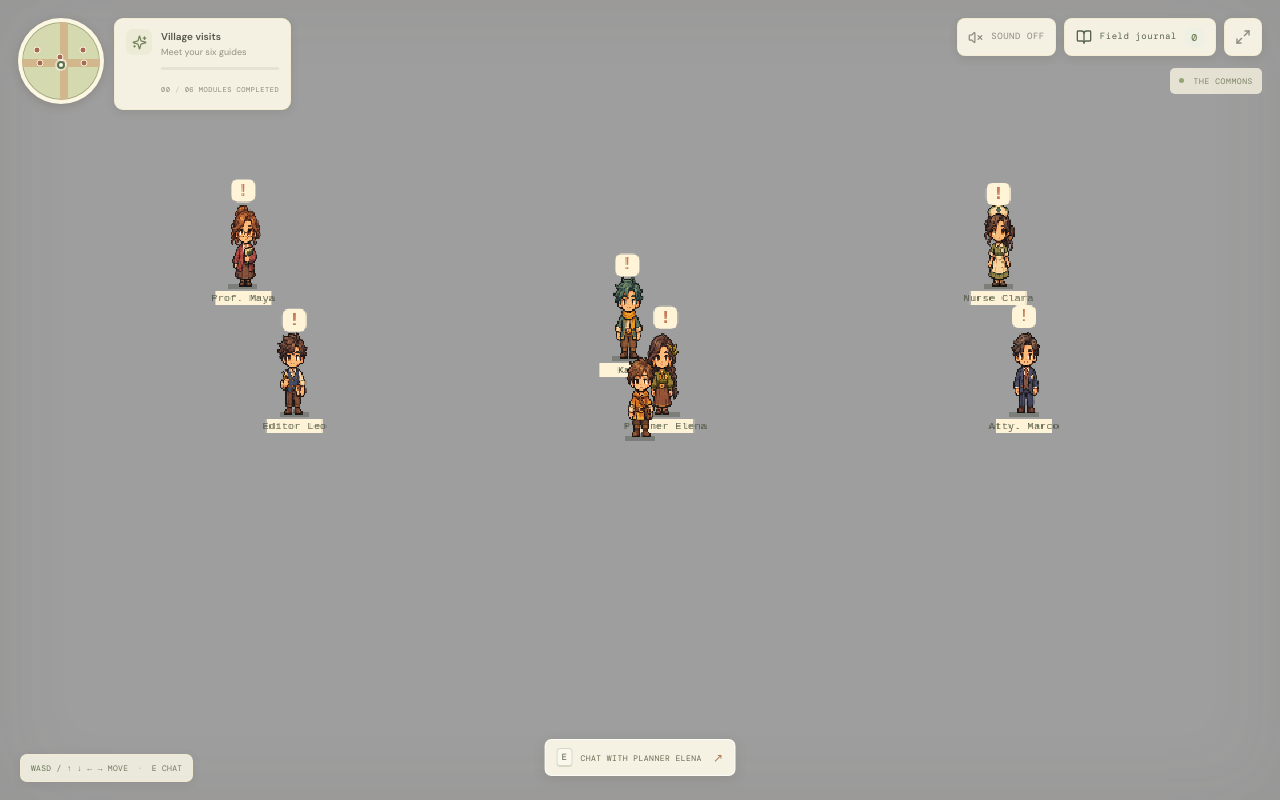
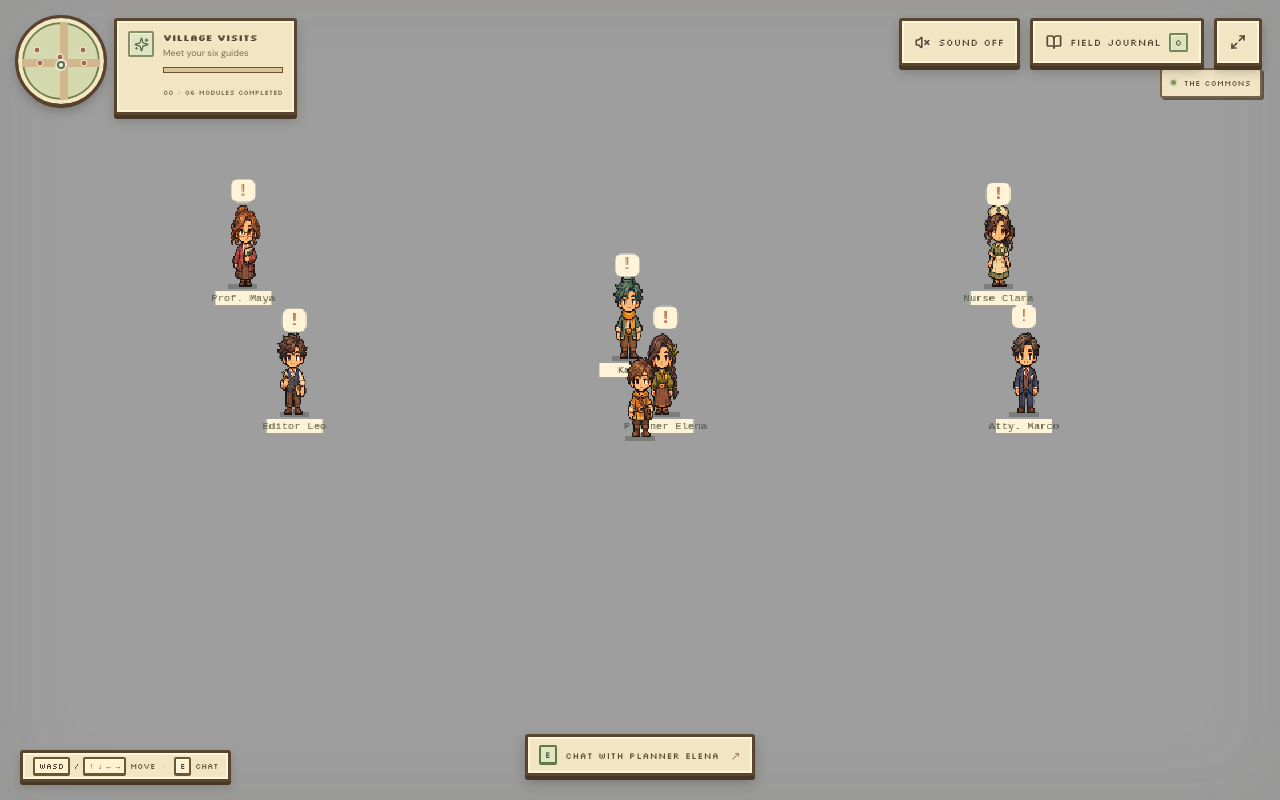
Before and after one commit to Mica02206/Gensoc, a React (Vite) app: page / in a window 1280 px wide. Built offline with nearby package versions, Linux system fonts and the light colour scheme.

Commit message:
Update Site source

```diff
--- a/src/styles.css
+++ b/src/styles.css
@@ -1,4 +1,5 @@
 @import url('https://fonts.googleapis.com/css2?family=DM+Mono:wght@400;500&family=DM+Sans:wght@400;500;600;700&family=Fraunces:opsz,wght@9..144,500;9..144,600&display=swap');
+@import url('https://fonts.googleapis.com/css2?family=Silkscreen:wght@400;700&display=swap');
 @tailwind base;
 @tailwind components;
 @tailwind utilities;
@@ -58,3 +59,70 @@ body{overflow:hidden}
 .dpad{z-index:4}
 @media(max-width:800px){.dialogue-wrap{left:4%;right:4%;bottom:2.5%}.dialogue-card{padding-left:clamp(155px,25vw,220px);padding-right:18px}.dialogue-portrait{width:clamp(155px,25vw,220px)}.portrait-art{height:clamp(215px,32vh,285px)}}
 @media(max-width:560px){.dialogue-wrap{left:3%;right:3%;bottom:2%}.dialogue-card{min-height:220px;max-height:47vh;padding:16px 10px 12px clamp(125px,34vw,155px);border-width:4px;border-radius:20px 17px 20px 17px}.dialogue-card::before{inset:6px;border-radius:14px}.dialogue-header{margin-bottom:7px;font-size:7px}.dialogue-card h2{font-size:16px;line-height:1.18}.dialogue-sub,.feedback-text{font-size:9px}.dialogue-portrait{left:-4px;width:clamp(120px,34vw,155px);bottom:-1px}.portrait-art{height:clamp(190px,27vh,235px)}.portrait-caption{top:-14px;font-size:7px;padding:5px 7px}.dialogue-options{gap:4px;margin-top:7px}.dialogue-options>button{min-height:38px;padding:5px 6px;grid-template-columns:15px 1fr 10px}.dialogue-options>button>b{font-size:8px}.dialogue-options>button>small{font-size:7px}.story-text{font-size:9px;line-height:1.5;max-height:18vh}.chapter-kicker{font-size:6px}.quiz-options{gap:4px;margin:7px 0}.quiz-options button{min-height:31px;padding:5px;font-size:8px}.option-key{width:16px;height:16px;flex-basis:16px}.dialogue-footer{margin-top:5px}.saved-tag,.quiet-note{font-size:6px}.result-actions{margin-top:9px}}
+
+/* Give the game chrome the same chunky, hand-crafted language as the map. */
+:root{--pixel-wood:#59442e;--pixel-wood-light:#98734b;--pixel-paper:#f2e5c3;--pixel-paper-light:#fff5d9;--pixel-shadow:#463824;--pixel-green:#63784d}
+.game-toolbar{gap:10px}
+.game-toolbar .audio-button,.game-toolbar .journal-button,.game-toolbar .fullscreen-button{position:relative;height:48px;padding:0 13px;border:3px solid var(--pixel-wood);border-radius:3px;background:var(--pixel-paper);color:#584a34;box-shadow:inset 0 0 0 2px var(--pixel-paper-light),0 4px 0 var(--pixel-shadow),0 6px 11px rgba(32,30,19,.24);backdrop-filter:none;font-family:'Silkscreen',var(--mono);font-size:10px;letter-spacing:.025em;text-shadow:0 1px 0 #fff8df;transition:transform .08s,box-shadow .08s,background .12s}
+.game-toolbar .audio-button:hover,.game-toolbar .journal-button:hover,.game-toolbar .fullscreen-button:hover{transform:translateY(-2px);background:#fff0c8;border-color:#483723;box-shadow:inset 0 0 0 2px #fff8df,0 6px 0 var(--pixel-shadow),0 8px 13px rgba(32,30,19,.25)}
+.game-toolbar .audio-button:active,.game-toolbar .journal-button:active,.game-toolbar .fullscreen-button:active{transform:translateY(2px);box-shadow:inset 0 0 0 2px #fff4d3,0 1px 0 var(--pixel-shadow)}
+.game-toolbar .audio-button svg,.game-toolbar .journal-button svg,.game-toolbar .fullscreen-button svg{stroke-width:2.6px;filter:drop-shadow(1px 1px 0 rgba(255,255,255,.5))}
+.game-toolbar .fullscreen-button{width:48px;padding:0;display:grid;place-items:center}
+.game-toolbar .journal-button b{border:2px solid #75845b;border-radius:2px;background:#dce3bd;color:#45543b;box-shadow:inset 1px 1px #f5f0d8;font-family:'Silkscreen',var(--mono);font-size:9px}
+.world-location{border:2px solid #776345;border-radius:3px;background:#f2e5c6;color:#66563b;box-shadow:2px 2px 0 rgba(59,47,31,.65);backdrop-filter:none;font-family:'Silkscreen',var(--mono);font-size:8px;letter-spacing:.025em}
+.world-location i{background:#83975b;box-shadow:0 0 0 2px #d8dcb6}
+.world-top-left .minimap{border:4px solid #f3e7c4;outline:3px solid #58432c;box-shadow:0 4px 0 #483722,0 6px 12px rgba(35,30,20,.35),inset 0 0 0 2px #73804e}
+.quest-card{border:3px solid var(--pixel-wood);border-radius:3px;background:#f2e5c3;box-shadow:inset 0 0 0 2px #fff4d5,0 4px 0 var(--pixel-shadow),0 6px 12px rgba(35,30,20,.22);backdrop-filter:none}
+.quest-icon{border:2px solid #849064;border-radius:2px;background:#dfe4c4;color:#596c45;box-shadow:inset 1px 1px #f8f0d1}
+.quest-copy b{font-family:'Silkscreen',var(--mono);font-size:9px;color:#574630}
+.quest-copy>span{color:#7d704f}
+.quest-progress{height:6px;border:1px solid #675137;border-radius:0;background:#d8c698}
+.quest-progress i{border-radius:0;background:#738653;box-shadow:inset 0 1px #b8c78b}
+.quest-copy small{font-family:'Silkscreen',var(--mono);font-size:7px;color:#756344;letter-spacing:0}
+.controls-hint{border:3px solid var(--pixel-wood);border-radius:3px;background:var(--pixel-paper);color:#66543b;box-shadow:inset 0 0 0 2px var(--pixel-paper-light),0 3px 0 var(--pixel-shadow),0 5px 10px rgba(35,30,20,.2);font-family:'Silkscreen',var(--mono);font-size:8px;letter-spacing:0}
+.controls-hint kbd{border:2px solid #6b5637;border-bottom-width:3px;border-radius:2px;background:#fff3d1;color:#4c412c;padding:2px 4px;box-shadow:inset 1px 1px #fffbea;font-family:'Silkscreen',var(--mono);font-size:8px}
+.interact-prompt{border:3px solid var(--pixel-wood);border-radius:3px;background:var(--pixel-paper);box-shadow:inset 0 0 0 2px var(--pixel-paper-light),0 4px 0 var(--pixel-shadow),0 7px 13px rgba(32,30,19,.26);color:#5f4d32;font-family:'Silkscreen',var(--mono);font-size:9px}
+.interact-prompt:hover{background:#fff2ce}
+.interact-prompt kbd{border:2px solid var(--pixel-green);border-bottom-width:3px;border-radius:2px;background:#e0e6c1;color:#43563b;font-family:'Silkscreen',var(--mono);font-size:9px}
+.dpad button{border:3px solid var(--pixel-wood);border-radius:3px;background:#f0e3c2;color:#5c4b31;box-shadow:inset 0 0 0 2px #fff4d7,0 3px 0 var(--pixel-shadow),0 4px 8px rgba(32,30,19,.2)}
+.dpad button:active{background:#dce3bb;transform:translateY(2px);box-shadow:inset 0 0 0 2px #f6f0d6,0 1px 0 var(--pixel-shadow)}
+.pad-center{border:2px solid #806343;border-radius:2px;background:#d6c79e;box-shadow:inset 1px 1px #e9dfbf}
+.dialogue-card{border-radius:5px;box-shadow:inset 0 0 0 3px #fff9e9,inset 0 0 0 5px #e1ceb0,0 5px 0 rgba(89,63,42,.4)}
+.dialogue-card::before{border-radius:2px}
+.dialogue-options>button{border:2px solid #896b47;border-radius:3px;background:#f8efd7;box-shadow:inset 0 0 0 2px #fff9e8,0 3px 0 #6c5132}
+.dialogue-options>button:hover{background:#fff6df;border-color:#644b30;transform:translateY(-2px);box-shadow:inset 0 0 0 2px #fff9e8,0 5px 0 #6c5132}
+.quiz-options button{border:2px solid #896b47;border-radius:3px;background:#f8efd7;box-shadow:inset 0 0 0 2px #fff9e8,0 2px 0 #6c5132}
+.quiz-options button:hover{border-color:#644b30;background:#fff6df}
+.option-key{border:2px solid #8b704e;border-radius:2px;background:#e9dfc4;color:#5c4a31;font-family:'Silkscreen',var(--mono)}
+.primary-button{border:3px solid #40533a;border-radius:3px;background:#748a58;box-shadow:inset 0 0 0 2px #a9b985,0 4px 0 #405033;color:#fff4d6;font-family:'Silkscreen',var(--mono);font-size:9px;text-shadow:1px 1px #4b5c3e}
+.primary-button:hover{background:#829663;transform:translateY(-2px);box-shadow:inset 0 0 0 2px #b8c895,0 6px 0 #405033}
+.primary-button:active{transform:translateY(2px);box-shadow:inset 0 0 0 2px #a6b582,0 1px 0 #405033}
+.small-secondary{border:2px solid #896b47;border-radius:3px;background:#eee2c2;box-shadow:inset 0 0 0 1px #fff6db,0 3px 0 #6c5132;color:#655035;font-family:'Silkscreen',var(--mono);font-size:8px}
+.small-secondary:hover{background:#fff0c9}
+.link-button{border-radius:2px;color:#765a37;font-family:'Silkscreen',var(--mono);font-size:8px}
+.saved-tag,.quiet-note,.chapter-kicker{font-family:'Silkscreen',var(--mono);letter-spacing:0}
+.modal-scrim{background:rgba(24,31,21,.58);backdrop-filter:blur(2px)}
+.journal-modal,.summary-modal{border:4px solid var(--pixel-wood);border-radius:4px;background:#f1e4c2;box-shadow:inset 0 0 0 3px #fff5da,0 7px 0 #453624,0 24px 65px rgba(20,24,16,.5)}
+.journal-heading,.journal-footer{border-color:#a98c61}
+.journal-heading{background:#ead9b4;border-bottom-width:3px}
+.journal-icon,.journal-nav-index{border:2px solid #718052;border-radius:3px;background:#dce2bd;color:#536544;box-shadow:inset 1px 1px #f7f1d9}
+.journal-heading h2{color:#594630}
+.journal-heading p,.journal-footer{color:#756447}
+.journal-body{background:#f1e5c7}
+.journal-nav{border-color:#b39a6e;background:#e9d9b7}
+.journal-nav button{border:2px solid transparent;border-radius:3px;color:#645238}
+.journal-nav button:hover{background:#f4e6c6}
+.journal-nav button.active{border-color:#93734b;background:#f7edcf;box-shadow:inset 0 0 0 2px #fff8e1,0 2px 0 #775a37}
+.journal-nav button.active .journal-nav-index{background:#d5dfb0}
+.journal-content{background:#f6edd6}
+.journal-content h3{color:#574630}
+.journal-section{border-color:#ccb58d}
+.journal-section h4{color:#71623f}
+.journal-section p{color:#6b5c44}
+.empty-note{border:2px dashed #baa075;border-radius:3px;background:#eee2c3;color:#8a7856}
+.passed-pill{border:2px solid #738351;border-radius:3px;background:#dfe6c2;color:#52653e}
+.journal-page-number,.summary-signoff{font-family:'Silkscreen',var(--mono);letter-spacing:0}
+.summary-modal h2{color:#574630}
+.summary-stats{border:2px solid #a88c61;border-radius:3px;background:#e9ddbd;box-shadow:inset 0 0 0 2px #f9f0d6}
+.summary-stats>div{border-color:#c3ab7e}
+@media(max-width:560px){.game-toolbar{gap:5px}.game-toolbar .audio-button,.game-toolbar .journal-button,.game-toolbar .fullscreen-button{height:38px;padding:0 8px;border-width:2px;font-size:7px}.game-toolbar .fullscreen-button{width:38px;padding:0}.game-toolbar .audio-button svg,.game-toolbar .journal-button svg,.game-toolbar .fullscreen-button svg{width:14px;height:14px}.game-toolbar .journal-button b{width:17px;height:17px;font-size:7px}.quest-card{border-width:2px}.controls-hint{border-width:2px;font-size:6px}.controls-hint kbd{border-width:1px 1px 2px;font-size:6px}.interact-prompt{font-size:7px}}
```
